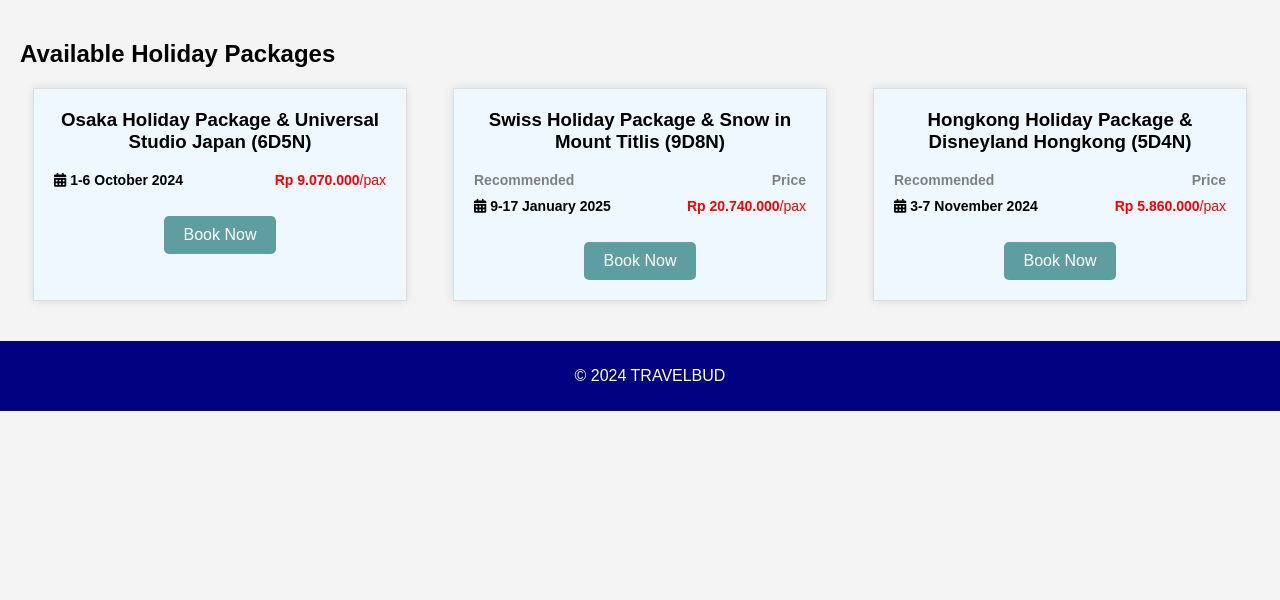
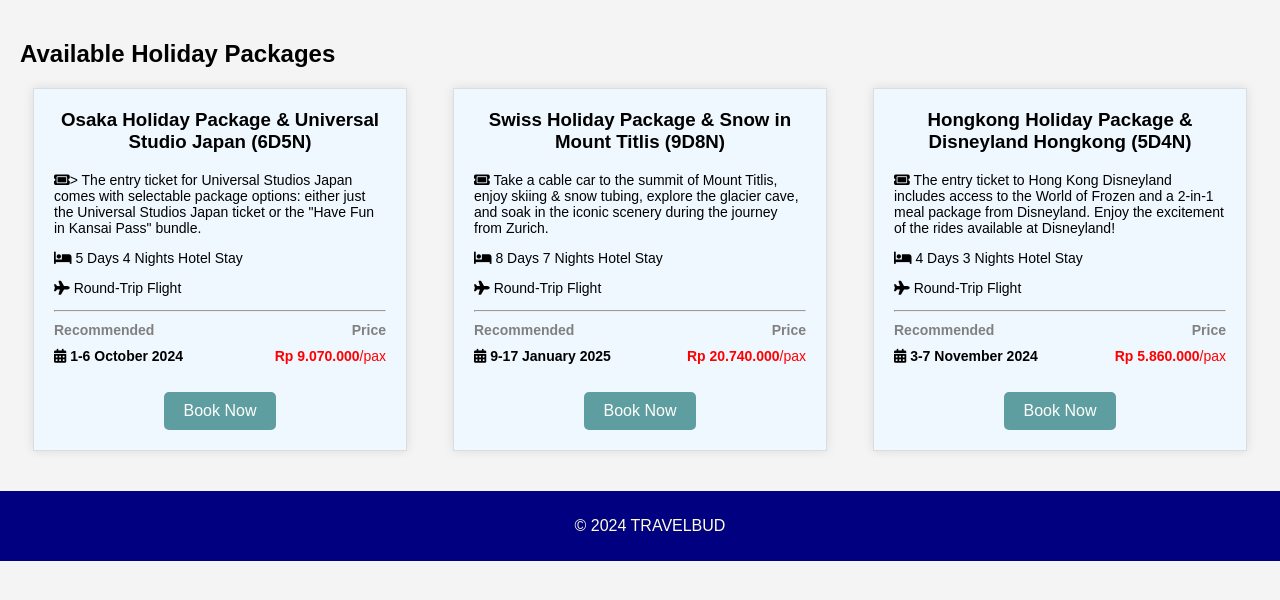
Before and after one commit to DealyAlti/TravelBudSI52, a PHP site: page /pages/home.php in a window 1280 px wide. Shown: the part 100-700 px from the top of the page. Run offline with PHP 8.4, Linux system fonts and the light colour scheme.

Commit message:
Menambahkan Deskripsi pada paket

```diff
--- a/pages/home.php
+++ b/pages/home.php
@@ -4,8 +4,16 @@ include '../include/header.php';
 <section>
     <h2>Available Holiday Packages</h2>
     <div class="paket">
-        <div class="paket-item">
+    <div class="paket-item">
             <h3>Osaka Holiday Package & Universal Studio Japan (6D5N)</h3>
+            <p> <i class="fa fa-ticket"></i>> The entry ticket for Universal Studios Japan comes with selectable package options: either just the Universal Studios Japan ticket or the "Have Fun in Kansai Pass" bundle.</p>
+            <p> <i class="fa fa-bed"></i> 5 Days 4 Nights Hotel Stay </p>
+            <p> <i class="fas fa-plane"></i> Round-Trip Flight </p>
+            <hr>
+            <div class="price-row">
+                <p style="color: gray;"><strong>Recommended</strong></p>
+                <p style="color: gray;"><strong>Price</strong></p>
+            </div>
             <div class="price-row">
                 <p><i class="fas fa-calendar-alt"></i> <strong>1-6 October 2024</strong></p>
                 <p style="color: red"><strong>Rp 9.070.000</strong>/pax</p>
@@ -15,6 +23,10 @@ include '../include/header.php';
         </div>
         <div class="paket-item">
             <h3>Swiss Holiday Package & Snow in Mount Titlis (9D8N)</h3>
+            <p> <i class="fa fa-ticket"></i> Take a cable car to the summit of Mount Titlis, enjoy skiing & snow tubing, explore the glacier cave, and soak in the iconic scenery during the journey from Zurich.</p>
+            <p> <i class="fa fa-bed"></i> 8 Days 7 Nights Hotel Stay </p>
+            <p> <i class="fas fa-plane"></i> Round-Trip Flight </p>
+            <hr>
             <div class="price-row">
                 <p style="color: gray;"><strong>Recommended</strong></p>
                 <p style="color: gray;"><strong>Price</strong></p>
@@ -28,6 +40,10 @@ include '../include/header.php';
         </div>
         <div class="paket-item">
             <h3>Hongkong Holiday Package & Disneyland Hongkong (5D4N)</h3>
+            <p> <i class="fa fa-ticket"></i> The entry ticket to Hong Kong Disneyland includes access to the World of Frozen and a 2-in-1 meal package from Disneyland. Enjoy the excitement of the rides available at Disneyland!</p>
+            <p> <i class="fa fa-bed"></i> 4 Days 3 Nights Hotel Stay </p>
+            <p> <i class="fas fa-plane"></i> Round-Trip Flight </p>
+            <hr>
             <div class="price-row">
                 <p style="color: gray;"><strong>Recommended</strong></p>
                 <p style="color: gray;"><strong>Price</strong></p>
@@ -38,6 +54,7 @@ include '../include/header.php';
             </div>
             <br>
             <a href="booking.php" class="btn">Book Now </a>
+        </div>
         </div>
     </div>
 </section>
```
